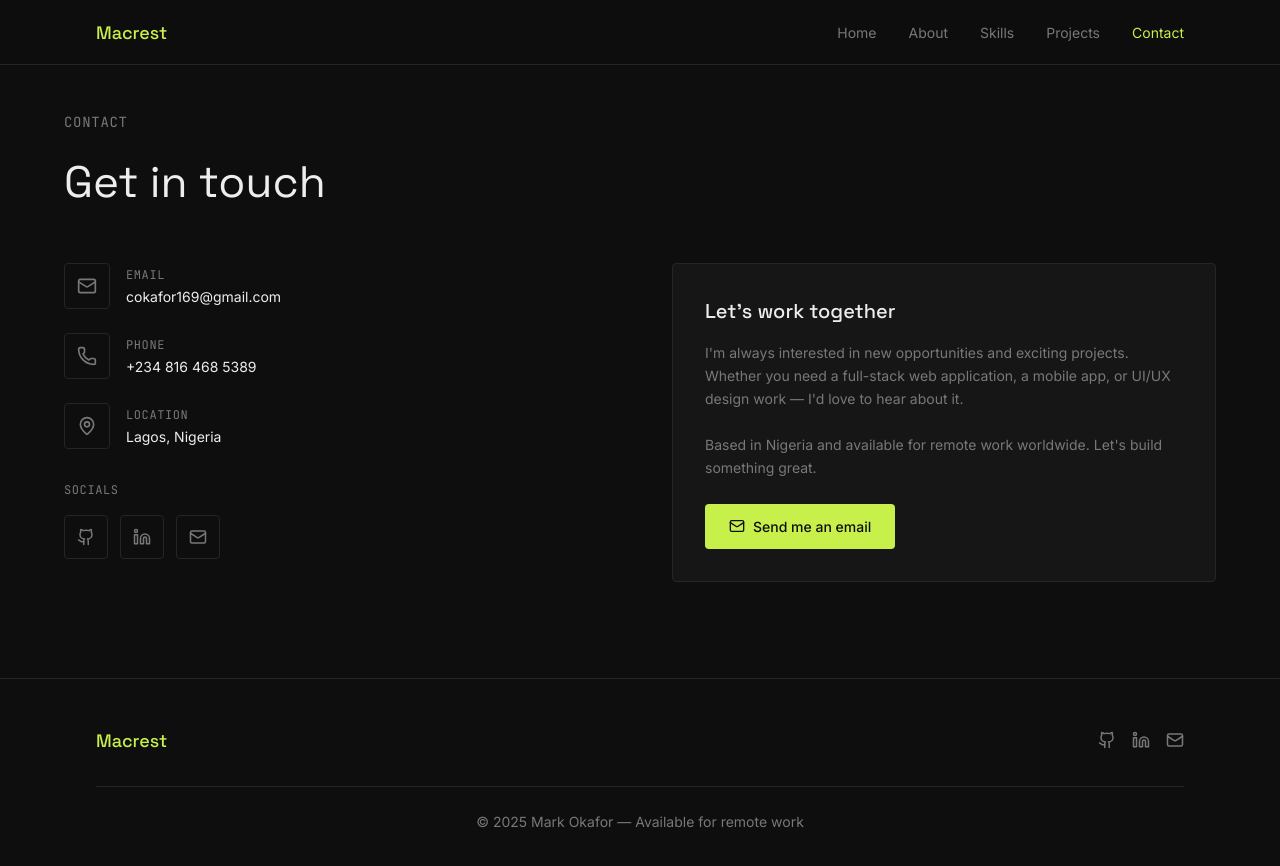
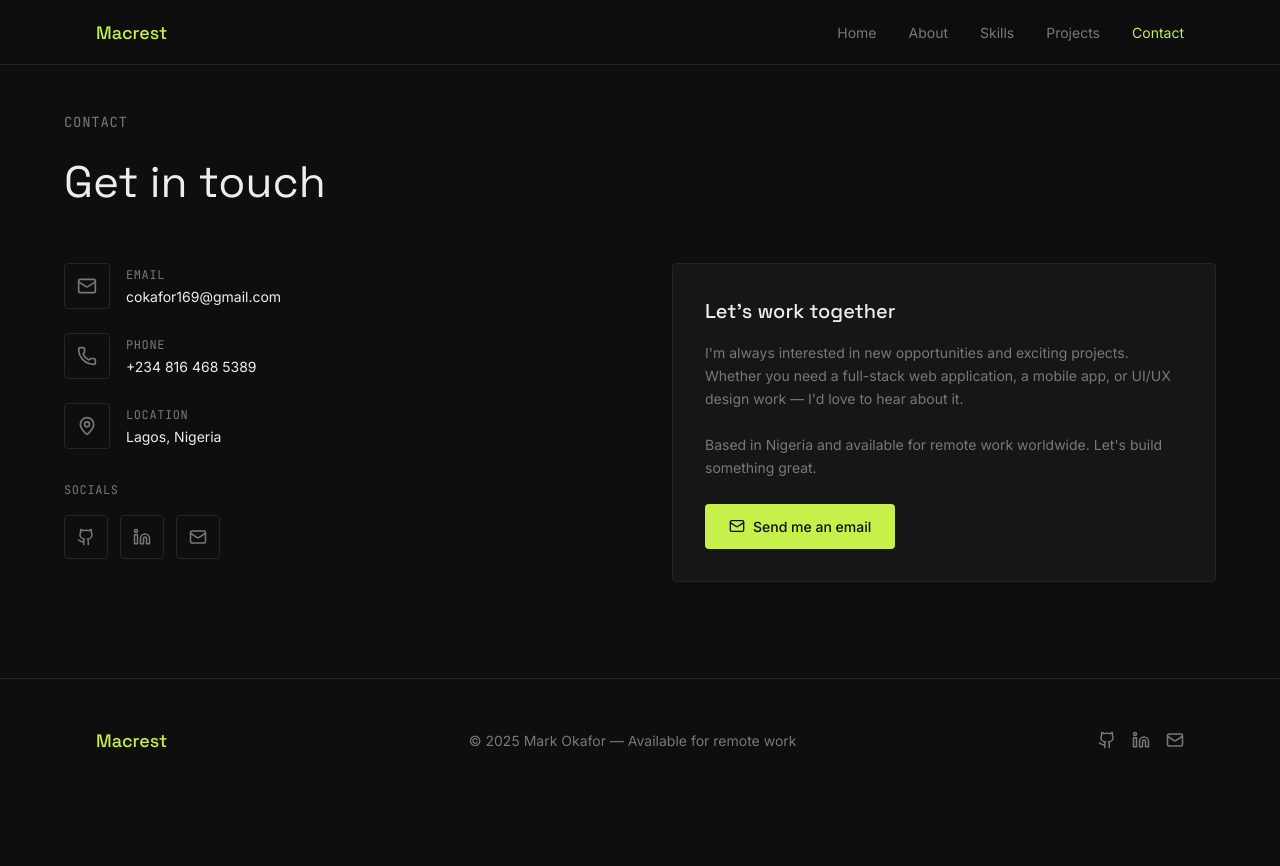
Before and after one commit to Markcrest-dev/My_Portfolio, a React (Vite) app: page /contact in a window 1280 px wide. Shown: the top 866 px of the page. After the commit the page ends 802 px from the top, so only its background shows below. Built offline with nearby package versions, Linux system fonts and the light colour scheme.

Commit message:
feat: reposition copyright notice within footer component layout

```diff
--- a/src/components/Footer.jsx
+++ b/src/components/Footer.jsx
@@ -38,6 +38,13 @@ const Footer = () => {
             Macrest
           </Link>
 
+          {/* Copyright */}
+          <div className="text-center">
+            <p className="text-sm text-muted">
+              © {new Date().getFullYear()} Mark Okafor — Available for remote work
+            </p>
+          </div>
+
           {/* Social Icons */}
           <div className="flex items-center gap-4">
             {socialLinks.map((social) => (
@@ -54,13 +61,6 @@ const Footer = () => {
             ))}
           </div>
         </div>
-
-        {/* Copyright */}
-        <div className="mt-8 pt-6 border-t border-border text-center">
-          <p className="text-sm text-muted">
-            © {new Date().getFullYear()} Mark Okafor — Available for remote work
-          </p>
-        </div>
       </div>
     </footer>
   )
```
